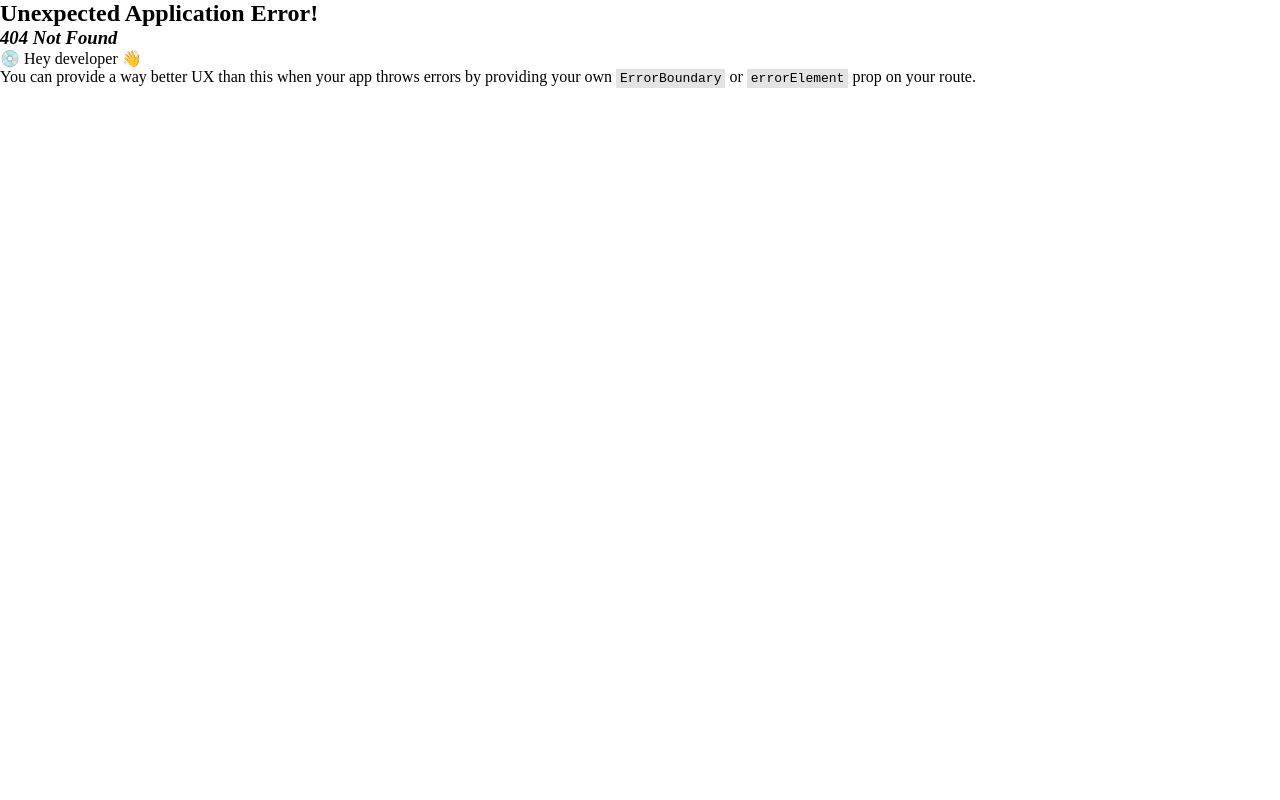
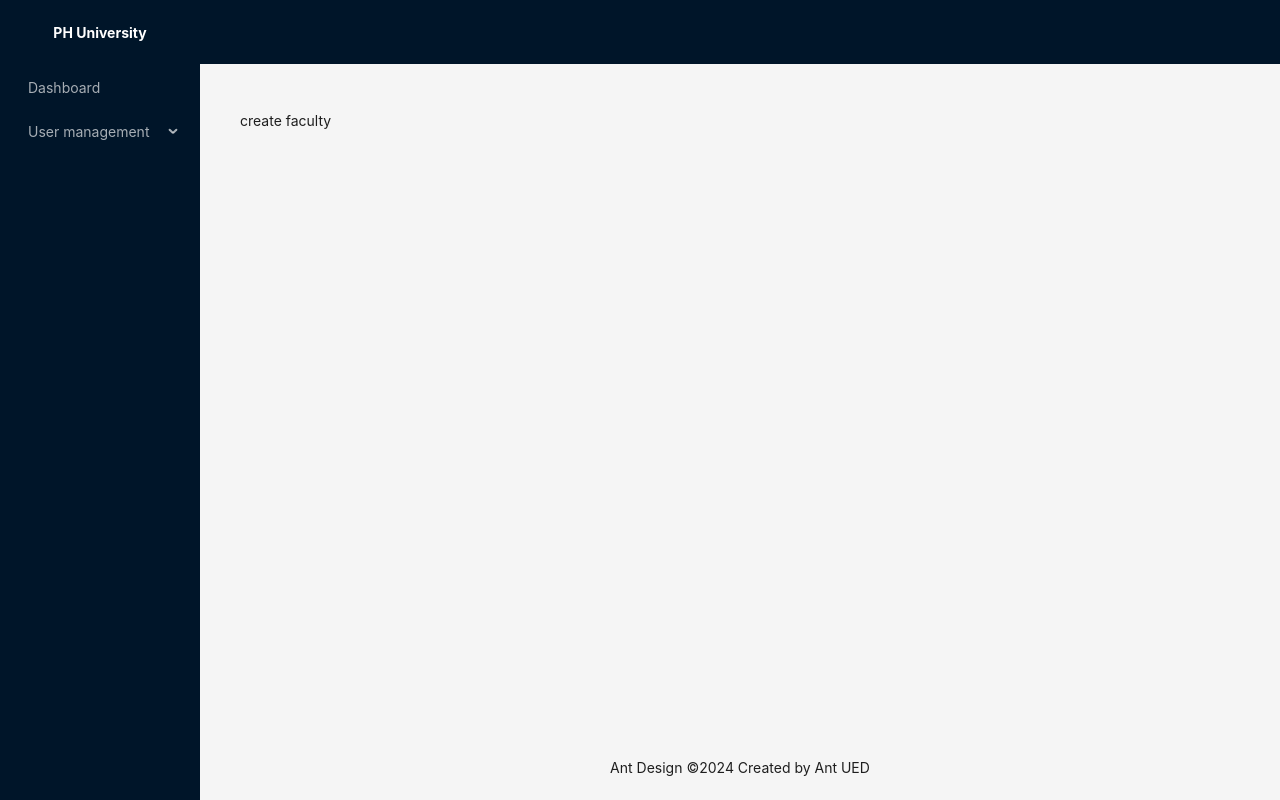
Before and after one commit to engrkashem/ph_university_clients, a React (Vite) app: page /admin/create-faculty in a window 1280 px wide. Before the commit this address had no page. Built offline with nearby package versions, Linux system fonts and the light colour scheme.

Commit message:
side bar navigation activated

```diff
--- a/src/components/layout/MainLayout.tsx
+++ b/src/components/layout/MainLayout.tsx
@@ -1,28 +1,28 @@
 import { Layout, Menu, MenuProps } from "antd";
-import { Outlet } from "react-router-dom";
+import { NavLink, Outlet } from "react-router-dom";
 
 const { Header, Content, Footer, Sider } = Layout;
 
 const items: MenuProps["items"] = [
   {
-    key: "1",
-    label: "Dashboard",
+    key: "Dashboard",
+    label: <NavLink to={"/admin/dashboard"}>Dashboard</NavLink>,
   },
   {
-    key: "2",
-    label: "Profile",
-  },
-  {
-    key: "3",
+    key: "User management",
     label: "User management",
     children: [
       {
-        key: "31",
-        label: "create admin",
+        key: "Create Admin",
+        label: <NavLink to={"/admin/create-admin"}>create admin</NavLink>,
       },
       {
-        key: "32",
-        label: "create student",
+        key: "Create Student",
+        label: <NavLink to={"/admin/create-student"}>create student</NavLink>,
+      },
+      {
+        key: "Create Faculty",
+        label: <NavLink to={"/admin/create-faculty"}>create faculty</NavLink>,
       },
     ],
   },
--- /dev/null
+++ b/src/pages/admin/CreateAdmin.tsx
@@ -0,0 +1,5 @@
+const CreateAdmin = () => {
+  return <div>create admin</div>;
+};
+
+export default CreateAdmin;
--- /dev/null
+++ b/src/pages/admin/CreateFaculty.tsx
@@ -0,0 +1,5 @@
+const CreateFaculty = () => {
+  return <div>create faculty</div>;
+};
+
+export default CreateFaculty;
--- a/src/routes/Routes.tsx
+++ b/src/routes/Routes.tsx
@@ -6,6 +6,8 @@
 import Register from "../pages/Register";
 import AdminDashboard from "../pages/admin/AdminDashboard";
 import CreateStudent from "../pages/admin/CreateStudent";
+import CreateAdmin from "../pages/admin/CreateAdmin";
+import CreateFaculty from "../pages/admin/CreateFaculty";
 
 const router = createBrowserRouter([
   {
@@ -27,12 +29,24 @@
     element: <App />,
     children: [
       {
+        index: true,
+        element: <AdminDashboard />,
+      },
+      {
         path: "dashboard",
         element: <AdminDashboard />,
       },
       {
         path: "create-student",
         element: <CreateStudent />,
+      },
+      {
+        path: "create-admin",
+        element: <CreateAdmin />,
+      },
+      {
+        path: "create-faculty",
+        element: <CreateFaculty />,
       },
     ],
   },
```
